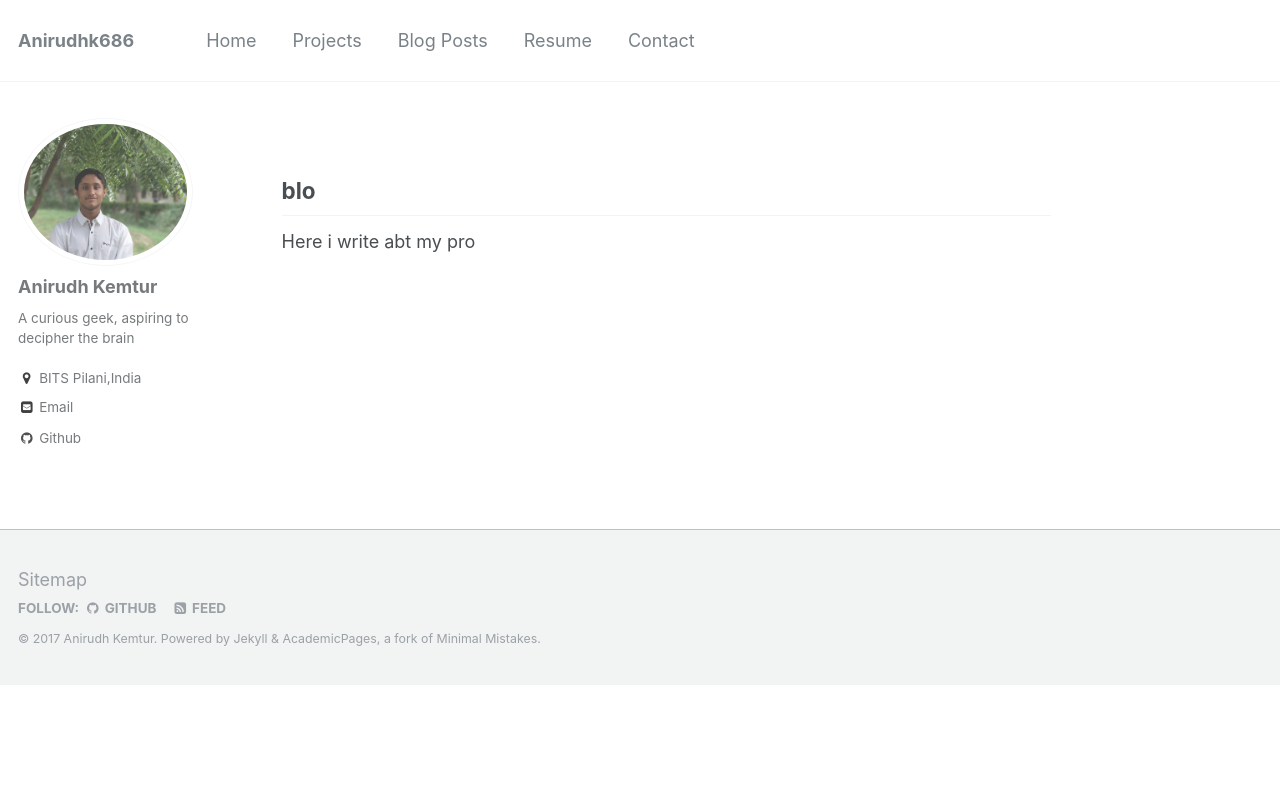
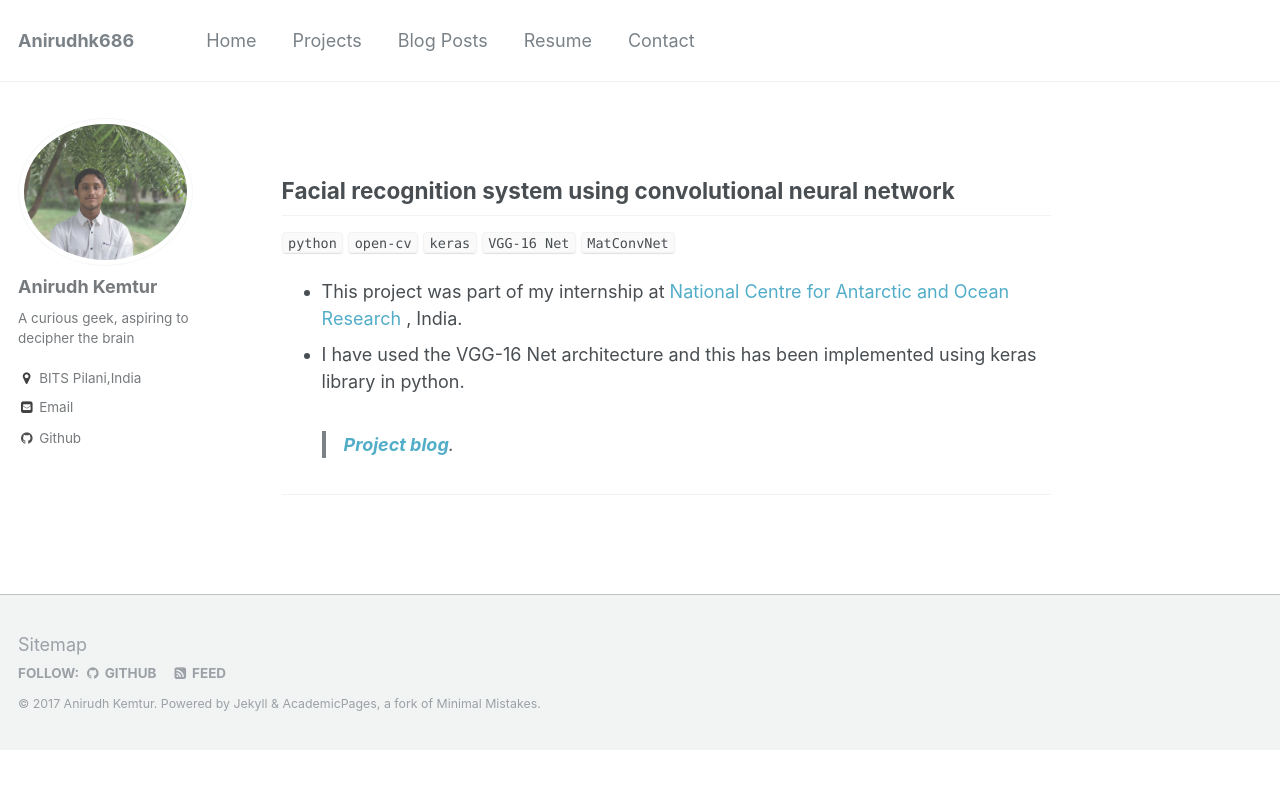
Before and after one commit to anirudhk686/anirudhk686.github.io, a Jekyll site: the page built from _pages/blog_posts.md, in a window 1280 px wide. Shown: the top 789 px of the page. Built offline with Jekyll 4.4.1, drawn with Linux system fonts in a browser that asks for light colours.

Commit message:
Update blog_posts.md

```diff
--- a/_pages/blog_posts.md
+++ b/_pages/blog_posts.md
@@ -5,6 +5,10 @@ excerpt: ""
 author_profile: true
 redirect_from:
 ---
+## Facial recognition system using convolutional neural network
+`python` `open-cv` `keras` `VGG-16 Net` `MatConvNet`<br>
+* This project was part of my internship at [National Centre for Antarctic and Ocean Research](http://www.ncaor.gov.in/) , India.
+* I have used the VGG-16 Net architecture and this has been implemented using keras library in python.
+> [**_Project blog_**](https://anirudhk686.github.io/facial_recognition/).
 
-## blo
-Here i write abt my pro
+***
```
